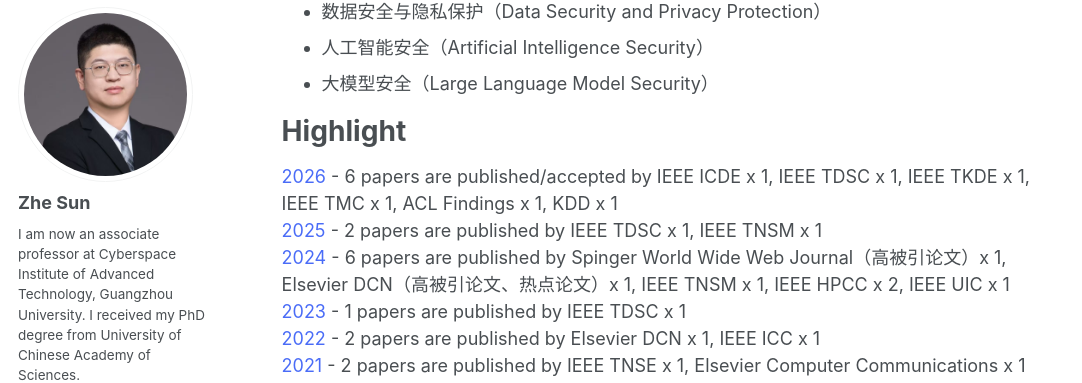
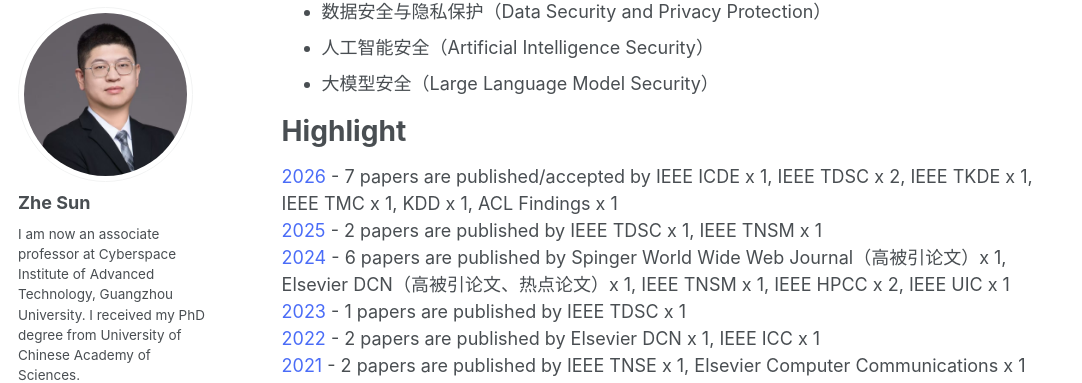
Before and after one commit to ZheSun208/ZheSun208.github.io, a Jekyll site: the page built from _pages/about.md, in a window 1280 px wide and 900 px high, scrolled down 646 px. Shown: the part 94-477 px from the top of the window, without its empty margins (0-1082 px from the left). Built offline with Jekyll 4.4.1, drawn with Linux system fonts in a browser that asks for light colours; some web fonts are replaced; a script bundle is joined from its source files by our own code; library files that are not in the unit come from our copies; comment, search, counter and statistics services are not loaded.

Commit message:
Update about.md

```diff
--- a/_pages/about.md
+++ b/_pages/about.md
@@ -28,7 +28,7 @@
 
 Highlight
 ======
-<span style="color:#4a6cf7;">2026</span> - 6 papers are published/accepted by IEEE ICDE x 1, IEEE TDSC x 1, IEEE TKDE x 1, IEEE TMC x 1, ACL Findings x 1, KDD x 1
+<span style="color:#4a6cf7;">2026</span> - 7 papers are published/accepted by IEEE ICDE x 1, IEEE TDSC x 2, IEEE TKDE x 1, IEEE TMC x 1, KDD x 1, ACL Findings x 1
 <span style="color:#4a6cf7;">2025</span> - 2 papers are published by IEEE TDSC x 1, IEEE TNSM x 1
 <span style="color:#4a6cf7;">2024</span> - 6 papers are published by Spinger World Wide Web Journal（高被引论文）x 1, Elsevier DCN（高被引论文、热点论文）x 1, IEEE TNSM x 1, IEEE HPCC x 2, IEEE UIC x 1
 <span style="color:#4a6cf7;">2023</span> - 1 papers are published by IEEE TDSC x 1
```
